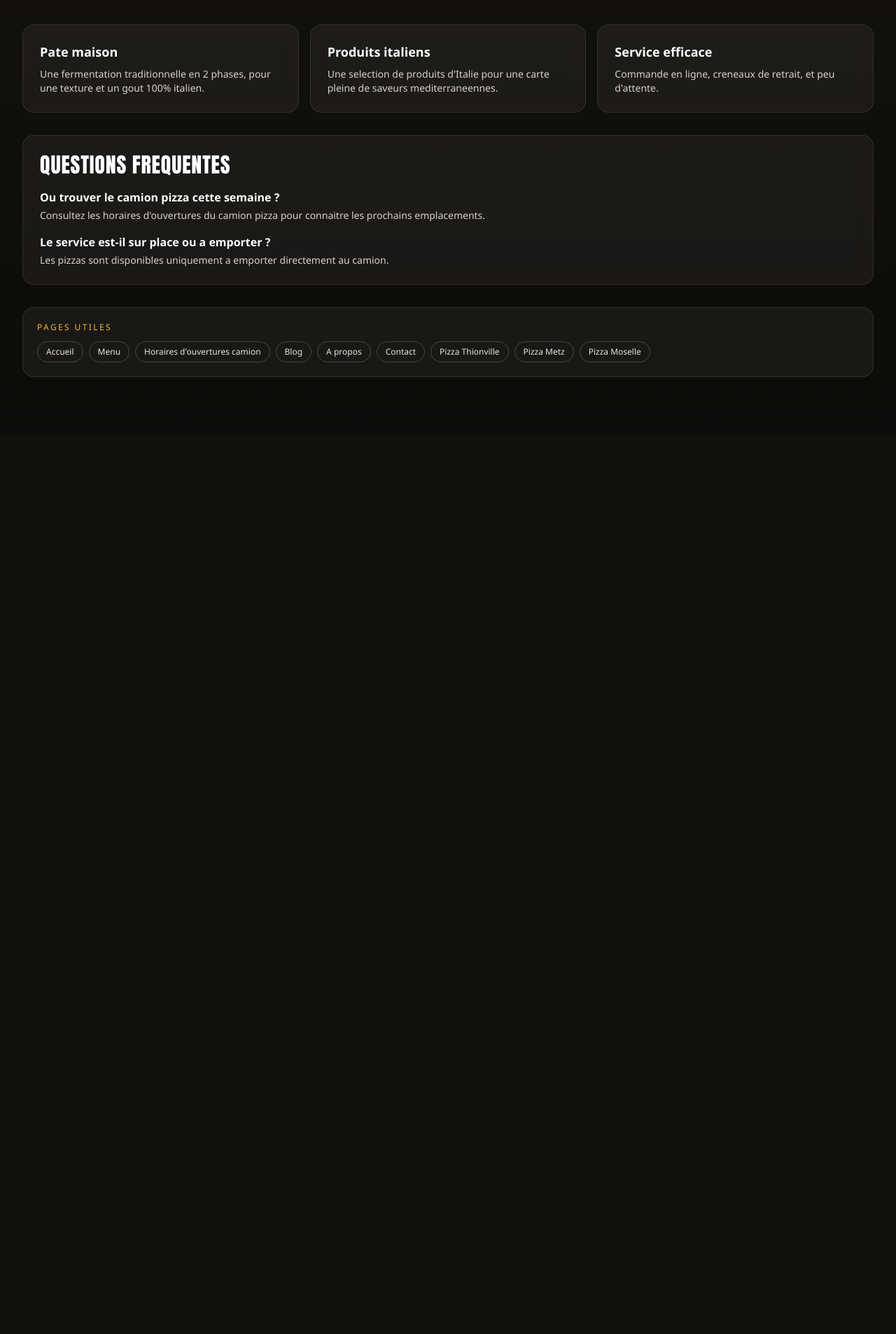
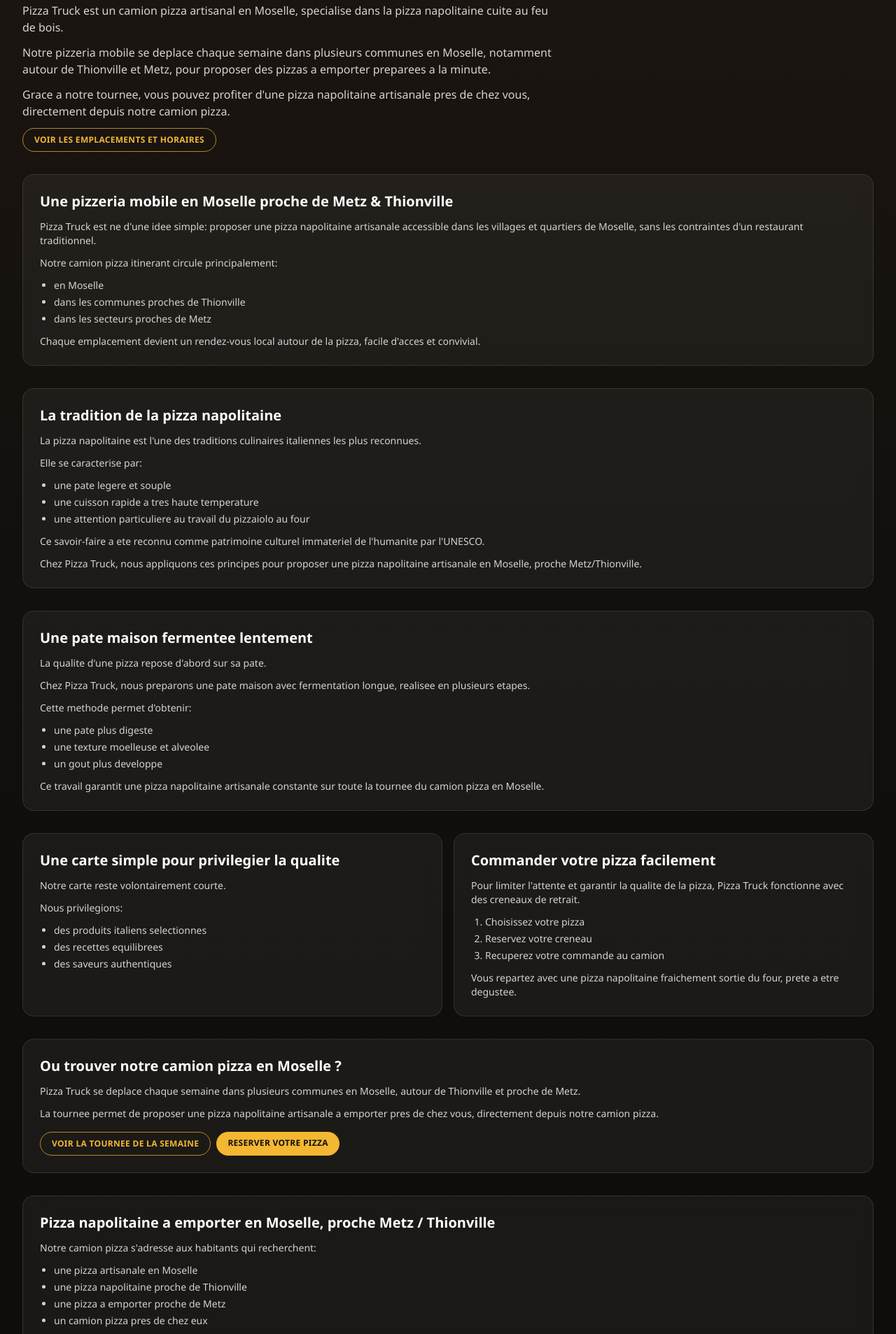
Before and after one commit to dylanquintard/pizzeria-web-service-front, a React (Create React App) app: page /a-propos in a window 1280 px wide. Shown: the part 333-2240 px from the top of the page at 70% size. Before the commit the page ends 952 px from the top, so only its background shows below. Built offline with nearby package versions, Linux system fonts and the light colour scheme; no server answers.

Commit message:
Rewrite About page for local SEO in Moselle, Metz and Thionville

```diff
--- a/src/pages/APropos.jsx
+++ b/src/pages/APropos.jsx
@@ -1,11 +1,41 @@
+import { Link } from "react-router-dom";
 import SeoHead from "../components/seo/SeoHead";
 import SeoInternalLinks from "../components/seo/SeoInternalLinks";
-import { buildBaseFoodEstablishmentJsonLd } from "../seo/jsonLd";
+import { SITE_URL } from "../config/env";
 
 export default function APropos() {
-  const title = "A propos | Pizza Truck artisanal en Moselle";
+  const companyName = "Pizza Truck";
+  const title = `A propos | ${companyName}, camion pizza napolitaine en Moselle`;
   const description =
-    "Decouvrez l'histoire de Pizza Truck: pizza napolitaine artisanale, cuisson au feu de bois et service mobile autour de Thionville et Metz.";
+    `${companyName} est un camion pizza napolitaine artisanal en Moselle, actif autour de Metz et Thionville, avec commande en ligne et retrait sur emplacement.`;
+  const rootUrl = new URL("/", `${SITE_URL}/`).toString();
+  const menuUrl = new URL("/menu", `${SITE_URL}/`).toString();
+
+  const localFoodTruckJsonLd = {
+    "@context": "https://schema.org",
+    "@type": "FoodTruck",
+    name: companyName,
+    description:
+      "Camion pizza napolitaine artisanal en Moselle, proche Metz & Thionville, proposant des pizzas a emporter cuites au feu de bois.",
+    servesCuisine: "Pizza Napolitaine",
+    areaServed: [
+      {
+        "@type": "AdministrativeArea",
+        name: "Moselle",
+      },
+      {
+        "@type": "City",
+        name: "Thionville",
+      },
+      {
+        "@type": "City",
+        name: "Metz",
+      },
+    ],
+    priceRange: "EUR EUR",
+    url: rootUrl,
+    hasMenu: menuUrl,
+  };
 
   return (
     <div className="section-shell space-y-8 pb-20 pt-10">
@@ -13,57 +43,193 @@
         title={title}
         description={description}
         pathname="/a-propos"
-        jsonLd={buildBaseFoodEstablishmentJsonLd({
-          pagePath: "/a-propos",
-          pageName: title,
-          description,
-        })}
+        jsonLd={localFoodTruckJsonLd}
       />
 
       <header className="space-y-3">
         <p className="text-xs uppercase tracking-[0.25em] text-saffron">A propos</p>
         <h1 className="font-display text-4xl uppercase tracking-wide text-white sm:text-5xl">
-          Une pizzeria mobile artisanale
+          {companyName}, camion pizza napolitaine en Moselle proche Thionville et Metz
         </h1>
         <p className="max-w-3xl text-sm text-stone-300 sm:text-base">
-          Notre objectif est simple: proposer une pizza napolitaine reguliere, rapide a retirer et facile a commander.
+          {companyName} est un camion pizza artisanal en Moselle, specialise dans la pizza napolitaine cuite au feu
+          de bois.
         </p>
+        <p className="max-w-3xl text-sm text-stone-300 sm:text-base">
+          Notre pizzeria mobile se deplace chaque semaine dans plusieurs communes en Moselle, notamment autour de
+          Thionville et Metz, pour proposer des pizzas a emporter preparees a la minute.
+        </p>
+        <p className="max-w-3xl text-sm text-stone-300 sm:text-base">
+          Grace a notre tournee, vous pouvez profiter d'une pizza napolitaine artisanale pres de chez vous, directement
+          depuis notre camion pizza.
+        </p>
+        <Link
+          to="/planing"
+          className="inline-flex rounded-full border border-saffron/70 px-4 py-2 text-xs font-semibold uppercase tracking-wide text-saffron transition hover:bg-saffron/10"
+        >
+          Voir les emplacements et horaires
+        </Link>
       </header>
 
-      <section className="grid gap-4 md:grid-cols-3">
+      <section className="glass-panel p-6">
+        <h2 className="text-xl font-bold text-white">Une pizzeria mobile en Moselle proche de Metz & Thionville</h2>
+        <p className="mt-3 text-sm text-stone-300">
+          {companyName} est ne d'une idee simple: proposer une pizza napolitaine artisanale accessible dans les
+          villages et quartiers de Moselle, sans les contraintes d'un restaurant traditionnel.
+        </p>
+        <p className="mt-3 text-sm text-stone-300">Notre camion pizza itinerant circule principalement:</p>
+        <ul className="mt-3 list-disc space-y-1 pl-5 text-sm text-stone-300">
+          <li>en Moselle</li>
+          <li>dans les communes proches de Thionville</li>
+          <li>dans les secteurs proches de Metz</li>
+        </ul>
+        <p className="mt-3 text-sm text-stone-300">
+          Chaque emplacement devient un rendez-vous local autour de la pizza, facile d'acces et convivial.
+        </p>
+      </section>
+
+      <section className="glass-panel p-6">
+        <h2 className="text-xl font-bold text-white">La tradition de la pizza napolitaine</h2>
+        <p className="mt-3 text-sm text-stone-300">
+          La pizza napolitaine est l'une des traditions culinaires italiennes les plus reconnues.
+        </p>
+        <p className="mt-3 text-sm text-stone-300">Elle se caracterise par:</p>
+        <ul className="mt-3 list-disc space-y-1 pl-5 text-sm text-stone-300">
+          <li>une pate legere et souple</li>
+          <li>une cuisson rapide a tres haute temperature</li>
+          <li>une attention particuliere au travail du pizzaiolo au four</li>
+        </ul>
+        <p className="mt-3 text-sm text-stone-300">
+          Ce savoir-faire a ete reconnu comme patrimoine culturel immateriel de l'humanite par l'UNESCO.
+        </p>
+        <p className="mt-3 text-sm text-stone-300">
+          Chez {companyName}, nous appliquons ces principes pour proposer une pizza napolitaine artisanale en Moselle,
+          proche Metz/Thionville.
+        </p>
+      </section>
+
+      <section className="glass-panel p-6">
+        <h2 className="text-xl font-bold text-white">Une pate maison fermentee lentement</h2>
+        <p className="mt-3 text-sm text-stone-300">La qualite d'une pizza repose d'abord sur sa pate.</p>
+        <p className="mt-3 text-sm text-stone-300">
+          Chez {companyName}, nous preparons une pate maison avec fermentation longue, realisee en plusieurs etapes.
+        </p>
+        <p className="mt-3 text-sm text-stone-300">Cette methode permet d'obtenir:</p>
+        <ul className="mt-3 list-disc space-y-1 pl-5 text-sm text-stone-300">
+          <li>une pate plus digeste</li>
+          <li>une texture moelleuse et alveolee</li>
+          <li>un gout plus developpe</li>
+        </ul>
+        <p className="mt-3 text-sm text-stone-300">
+          Ce travail garantit une pizza napolitaine artisanale constante sur toute la tournee du camion pizza en
+          Moselle.
+        </p>
+      </section>
+
+      <section className="grid gap-4 md:grid-cols-2">
         <article className="glass-panel p-6">
-          <h2 className="text-lg font-bold text-white">Pate maison</h2>
-          <p className="mt-2 text-sm text-stone-300">
-            Une fermentation traditionnelle en 2 phases, pour une texture et un gout 100% italien.
-          </p>
+          <h2 className="text-xl font-bold text-white">Une carte simple pour privilegier la qualite</h2>
+          <p className="mt-3 text-sm text-stone-300">Notre carte reste volontairement courte.</p>
+          <p className="mt-3 text-sm text-stone-300">Nous privilegions:</p>
+          <ul className="mt-3 list-disc space-y-1 pl-5 text-sm text-stone-300">
+            <li>des produits italiens selectionnes</li>
+            <li>des recettes equilibrees</li>
+            <li>des saveurs authentiques</li>
+          </ul>
         </article>
         <article className="glass-panel p-6">
-          <h2 className="text-lg font-bold text-white">Produits italiens</h2>
-          <p className="mt-2 text-sm text-stone-300">
-            Une selection de produits d'Italie pour une carte pleine de saveurs mediterraneennes.
+          <h2 className="text-xl font-bold text-white">Commander votre pizza facilement</h2>
+          <p className="mt-3 text-sm text-stone-300">
+            Pour limiter l'attente et garantir la qualite de la pizza, {companyName} fonctionne avec des creneaux de
+            retrait.
           </p>
-        </article>
-        <article className="glass-panel p-6">
-          <h2 className="text-lg font-bold text-white">Service efficace</h2>
-          <p className="mt-2 text-sm text-stone-300">
-            Commande en ligne, creneaux de retrait, et peu d'attente.
+          <ol className="mt-3 list-decimal space-y-1 pl-5 text-sm text-stone-300">
+            <li>Choisissez votre pizza</li>
+            <li>Reservez votre creneau</li>
+            <li>Recuperez votre commande au camion</li>
+          </ol>
+          <p className="mt-3 text-sm text-stone-300">
+            Vous repartez avec une pizza napolitaine fraichement sortie du four, prete a etre degustee.
           </p>
         </article>
       </section>
 
       <section className="glass-panel p-6">
-        <h2 className="font-display text-3xl uppercase tracking-wide text-white">Questions frequentes</h2>
+        <h2 className="text-xl font-bold text-white">Ou trouver notre camion pizza en Moselle ?</h2>
+        <p className="mt-3 text-sm text-stone-300">
+          {companyName} se deplace chaque semaine dans plusieurs communes en Moselle, autour de Thionville et proche de
+          Metz.
+        </p>
+        <p className="mt-3 text-sm text-stone-300">
+          La tournee permet de proposer une pizza napolitaine artisanale a emporter pres de chez vous, directement
+          depuis notre camion pizza.
+        </p>
+        <div className="mt-4 flex flex-wrap gap-2">
+          <Link
+            to="/planing"
+            className="rounded-full border border-saffron/70 px-4 py-2 text-xs font-semibold uppercase tracking-wide text-saffron transition hover:bg-saffron/10"
+          >
+            Voir la tournee de la semaine
+          </Link>
+          <Link
+            to="/menu"
+            className="rounded-full bg-saffron px-4 py-2 text-xs font-bold uppercase tracking-wide text-charcoal transition hover:bg-yellow-300"
+          >
+            Reserver votre pizza
+          </Link>
+        </div>
+      </section>
+
+      <section className="glass-panel p-6">
+        <h2 className="text-xl font-bold text-white">
+          Pizza napolitaine a emporter en Moselle, proche Metz / Thionville
+        </h2>
+        <p className="mt-3 text-sm text-stone-300">Notre camion pizza s'adresse aux habitants qui recherchent:</p>
+        <ul className="mt-3 list-disc space-y-1 pl-5 text-sm text-stone-300">
+          <li>une pizza artisanale en Moselle</li>
+          <li>une pizza napolitaine proche de Thionville</li>
+          <li>une pizza a emporter proche de Metz</li>
+          <li>un camion pizza pres de chez eux</li>
+        </ul>
+      </section>
+
+      <section className="glass-panel p-6">
+        <h2 className="font-display text-3xl uppercase tracking-wide text-white">
+          FAQ camion pizza en Moselle proche Metz et Thionville
+        </h2>
         <div className="mt-4 space-y-4">
           <article>
-            <h3 className="text-base font-semibold text-white">Ou trouver le camion pizza cette semaine ?</h3>
+            <h3 className="text-base font-semibold text-white">Ou trouver {companyName} cette semaine ?</h3>
             <p className="mt-1 text-sm text-stone-300">
-              Consultez les horaires d'ouvertures du camion pizza pour connaitre les prochains emplacements.
+              Les emplacements du camion pizza en Moselle sont disponibles sur la page emplacements et horaires, avec
+              les communes proches de Metz et Thionville.
             </p>
           </article>
           <article>
-            <h3 className="text-base font-semibold text-white">Le service est-il sur place ou a emporter ?</h3>
+            <h3 className="text-base font-semibold text-white">Les pizzas sont-elles a emporter ?</h3>
             <p className="mt-1 text-sm text-stone-300">
-              Les pizzas sont disponibles uniquement a emporter directement au camion.
+              Oui, {companyName} est une pizzeria mobile a emporter uniquement, pour garantir une pizza servie au
+              meilleur moment.
+            </p>
+          </article>
+          <article>
+            <h3 className="text-base font-semibold text-white">Faut-il commander a l'avance ?</h3>
+            <p className="mt-1 text-sm text-stone-300">
+              La commande en ligne est recommandee, surtout aux heures de pointe, pour reserver votre creneau de retrait
+              au camion pizza.
+            </p>
+          </article>
+          <article>
+            <h3 className="text-base font-semibold text-white">Combien de temps dure l'attente ?</h3>
+            <p className="mt-1 text-sm text-stone-300">
+              L'objectif est une remise rapide en quelques minutes. La reservation d'un creneau reste la meilleure
+              option.
+            </p>
+          </article>
+          <article>
+            <h3 className="text-base font-semibold text-white">Quels moyens de paiement acceptez-vous ?</h3>
+            <p className="mt-1 text-sm text-stone-300">
+              Selon l'organisation du camion: carte bancaire, especes et titres restaurant si applicable.
             </p>
           </article>
         </div>
```
